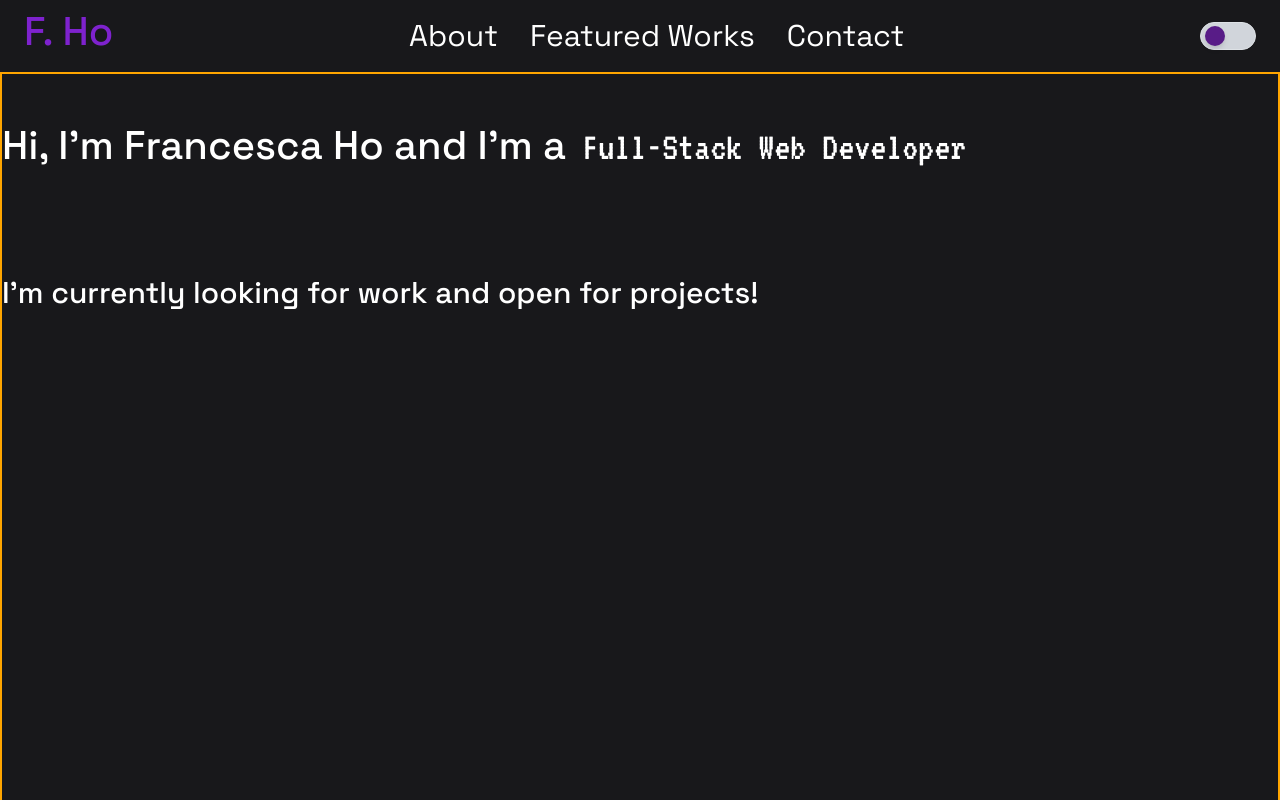
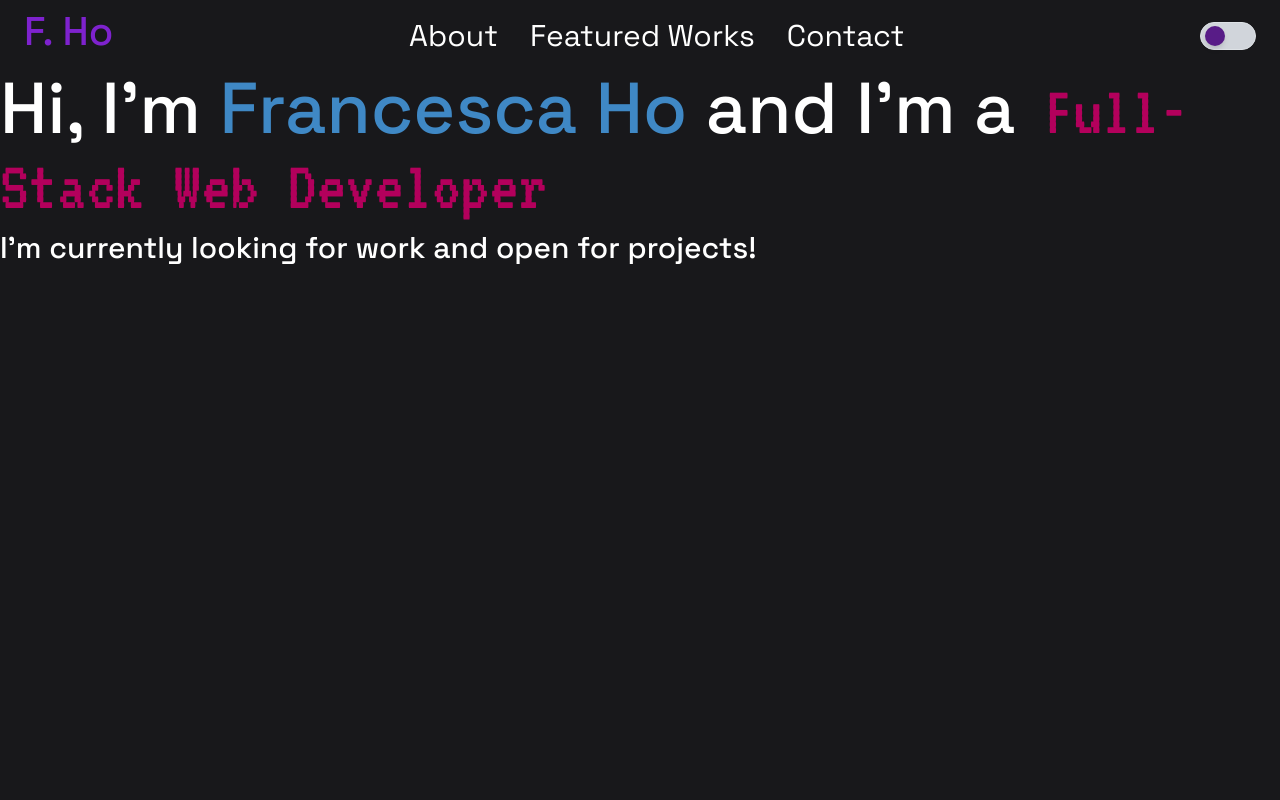
Before and after one commit to the-code-raccoon/website-wordpress, a React (Create React App) app: page / in a window 1280 px wide. Shown: the top 800 px of the page. Built offline with nearby package versions, Linux system fonts and the light colour scheme.

Commit message:
Transition for dark/light mode change, refactor styling for landing section

```diff
--- a/src/App/App.tsx
+++ b/src/App/App.tsx
@@ -20,25 +20,21 @@ export default function App() {
   return (
     <>
       <Theme themeMode={themeMode}>
-        <div className="bg-slate-50 dark:bg-zinc-900">
+        <div className="bg-slate-50 transition ease-in-out dark:bg-zinc-900">
           <Header toggleThemeMode={toggleThemeMode} />
-          <Section>
-            <Row className="justify-content-center">
-              <Col className="my-5">
-                <h1 className="text-orange-300 dark:text-white">
-                  Hi, I'm <span>Francesca Ho</span> and I'm a
-                  <span className="font-pixel"> Full-Stack Web Developer</span>
-                </h1>
-              </Col>
-            </Row>
-            <Row>
-              <Col className="mt-5">
-                <SubHeader>
-                  I'm currently looking for work and open for projects!
-                </SubHeader>
-              </Col>
-            </Row>
-          </Section>
+          <div className="h-[100vh]">
+            <h1 className="text-7xl text-slate-900 dark:text-white">
+              Hi, I'm <span className="text-[#3F88C5]">Francesca Ho</span> and
+              I'm a
+              <span className="font-pixel text-[#B3005C]">
+                {" "}
+                Full-Stack Web Developer
+              </span>
+            </h1>
+            <h1 className="text-3xl text-slate-900 dark:text-white">
+              I'm currently looking for work and open for projects!
+            </h1>
+          </div>
           <Section>
             <Row>
               <SubHeader>Featured Works</SubHeader>
--- a/src/App/Header.tsx
+++ b/src/App/Header.tsx
@@ -31,7 +31,7 @@ export default function Header(props: any) {
           return (
             <div
               key={link.text}
-              className="mx-3 text-3xl"
+              className="mx-3 text-3xl cursor-pointer"
               onClick={() => {
                 scroller.scrollTo(link.element, {
                   duration: 800,
```
